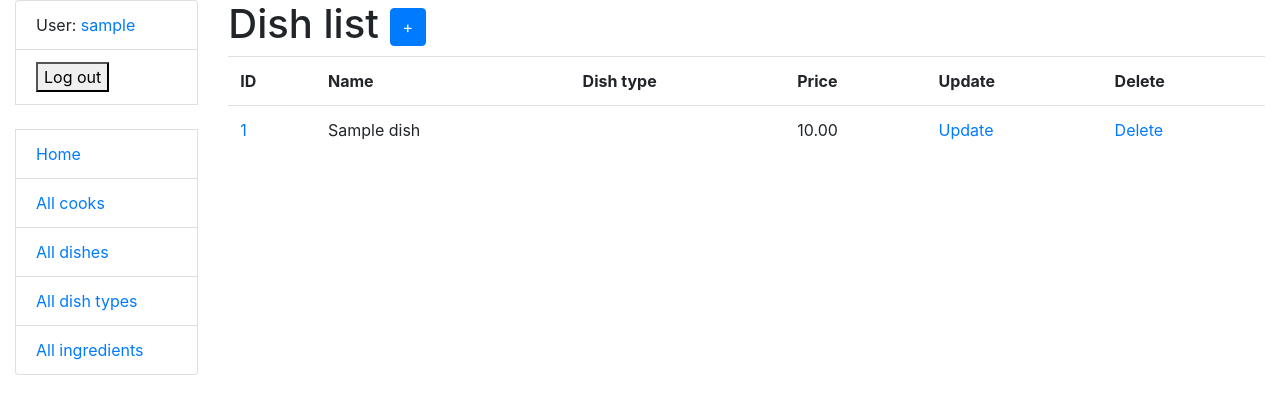
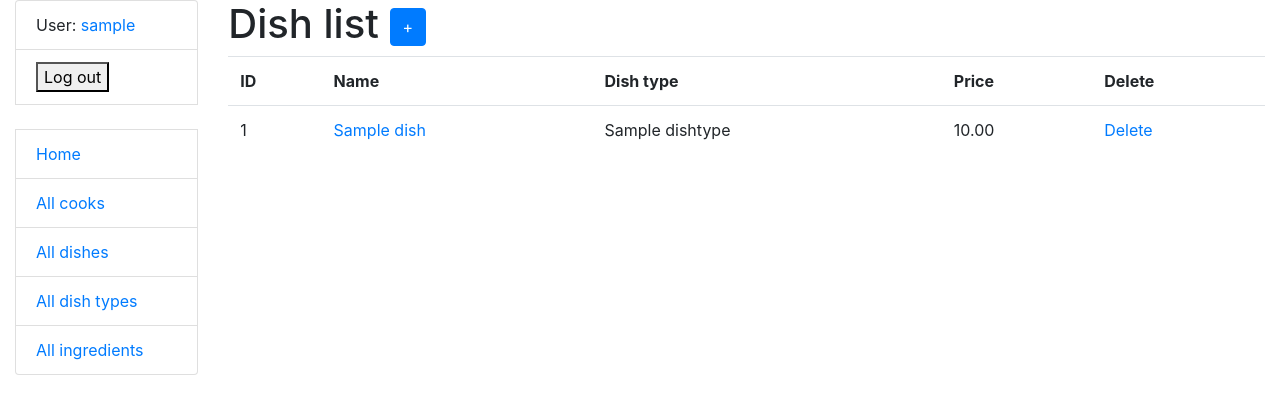
Before and after one commit to AnnaLub/kitchen-service, a Django app: page /dishes/ in a window 1280 px wide. Shown: the top 414 px of the page. Run offline with Django 5.2, Linux system fonts and the light colour scheme; a user stored in the database is signed in; tables that the repository leaves empty hold one stand-in row (values such as "Sample post").

Commit message:
chore: add links to Dish delete-page & detail-page

```diff
--- a/templates/kitchen/dish_list.html
+++ b/templates/kitchen/dish_list.html
@@ -11,17 +11,15 @@
         <th>Name</th>
         <th>Dish type</th>
         <th>Price</th>
-        <th>Update</th>
         <th>Delete</th>
       </tr>
       {% for dish in dish_list %}
         <tr>
-          <td><a href="#">{{ dish.id }}</a></td>
-          <td>{{ dish.name }}</td>
-          <td>{{ dish.type }}</td>
+          <td>{{ dish.id }}</td>
+          <td><a href="{% url 'kitchen:dish-detail' pk=dish.id %}">{{ dish.name }}</a></td>
+          <td>{{ dish.dish_type }}</td>
           <td>{{ dish.price }}</td>
-          <td><a href="#">Update</a></td>
-          <td><a href="#">Delete</a></td>
+          <td><a href="{% url 'kitchen:dish-delete' pk=dish.id %}">Delete</a></td>
         </tr>
       {% endfor %}
     </table>
```
